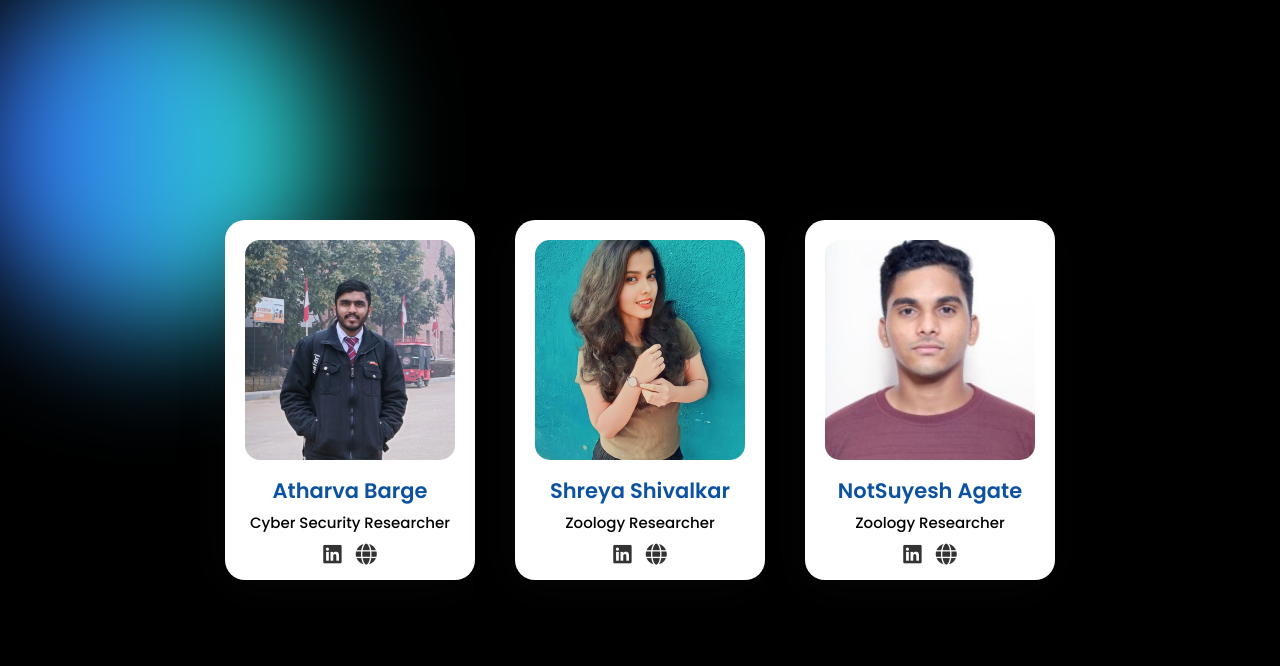
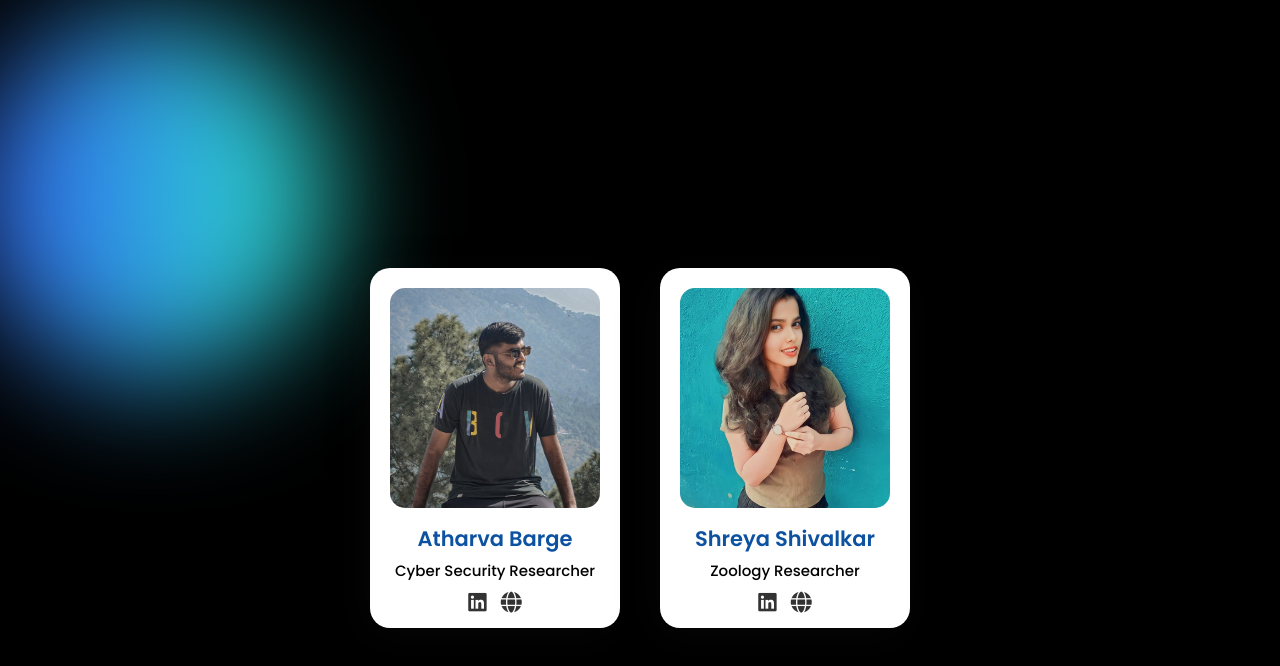
Before and after one commit to atharva-barge/researchFellow, a plain HTML site: page index.html in a window 1280 px wide. Drawn offline with Linux system fonts and the light colour scheme.

Commit message:
Some Changes

```diff
--- a/index.html
+++ b/index.html
@@ -131,11 +131,12 @@
 </head>
 <body>
     <div class="container">
+        <h1>Meet the Masterminds</h1>
         <div class="glowing-circle"></div> <!-- Glowing circle -->
         <div class="home-container">
             <div class="profile-card">
                 <div class="img">
-                    <img src="ath.jpeg" alt="Atharva Barge">
+                    <img src="ath.jpg" alt="Atharva Barge">
                 </div>
                 <div class="caption">
                     <h3>Atharva Barge</h3>
@@ -159,7 +160,7 @@
                     </div>
                 </div>
             </div>
-            <div class="profile-card">
+            <!-- <div class="profile-card">
                 <div class="img">
                     <img src="suyash.jpeg" alt="NotSuyesh Agate">
                 </div>
@@ -171,7 +172,7 @@
                         <i class="fa fa-globe"></i>
                     </div>
                 </div>
-            </div>
+            </div> -->
         </div>
     </div>
     <script>
```
Also changed, not shown: ath.jpg (added), athst.jpg (added).
